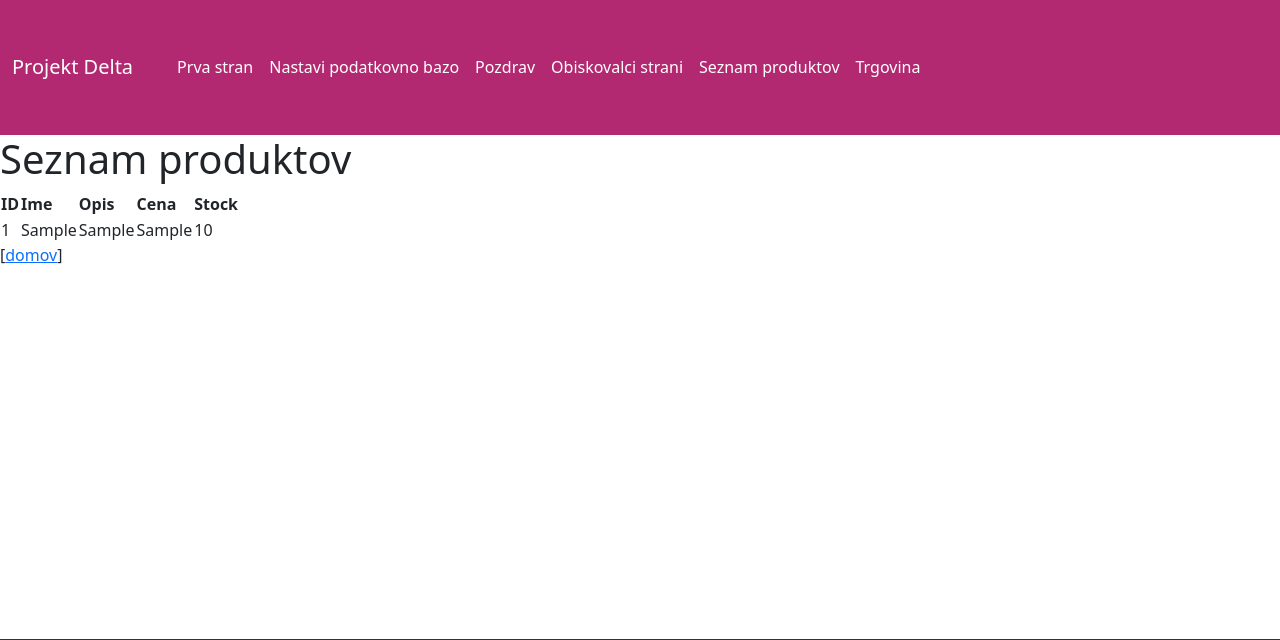
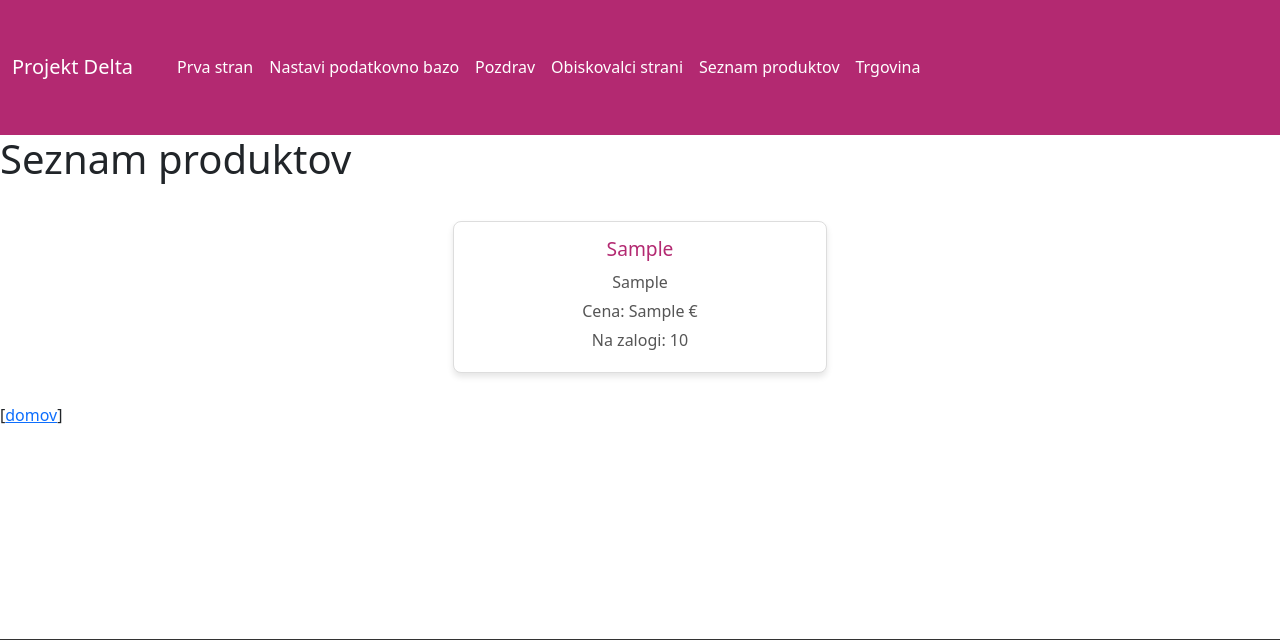
Before and after one commit to LilDomc/sv_delta, a Flask app: page /products in a window 1280 px wide. Shown: the part 89-729 px from the top of the page. Run offline with Flask 3, Linux system fonts and the light colour scheme; a database or web service that is not in the repository returns one stand-in record (values such as "Sample title"); data that the repository does not hold is empty; parts of the project's set-up code (start-up, migrations or seed data) failed here and were passed over; some libraries are stand-ins or nearby versions.

Commit message:
Added a css to products

```diff
--- a/src/models/sv_user.py
+++ b/src/models/sv_user.py
@@ -72,7 +72,9 @@ def insert_test_data():     #inserta če je tabela prazna
                     (1, 'Varovalka 100w', 'Description for product 1', '100', '5', 'Zelo dober izdelek!', '3'),
                     (2, 'Varovalka 200w', 'Description for product 2', '150', '4', 'Solidno', NULL),
                     (3, 'Varovalka 300w', 'Description for product 3', '200', '3', 'Zadovoljen, vendar sem pričakoval več', '1'),
-                    (4, 'Varovalka 400w', 'Description for product 4', '600', '5', 'Dela kot je treba!', '2');
+                    (4, 'Varovalka 400w', 'Description for product 4', '600', '5', 'Dela kot je treba!', '2'),
+                    (5, 'Varovalka 500w', 'Description for product 5', '700', '5', 'Dela kot je treba!', '5'),
+                    (6, 'Varovalka 600w', 'Description for product 6', '800', '5', 'Dela kot je treba!', '10');
                 END IF;
             END;
             $$;''')
--- a/src/static/styles/styles.css
+++ b/src/static/styles/styles.css
@@ -150,3 +150,58 @@ footer {
     width: 100%;
     bottom: 0;
 }
+
+
+.product-container {
+    display: flex;
+    flex-wrap: wrap;
+    justify-content: center;
+    gap: 20px;
+    padding: 20px;
+}
+
+.product-card {
+    background-color: #fff;
+    border: 1px solid #ddd;
+    border-radius: 8px;
+    box-shadow: 0 4px 6px rgba(0, 0, 0, 0.1);
+    padding: 15px;
+    margin: 10px;
+    width: calc(33.33% - 40px); /* Three items per row */
+    text-align: center;
+    transition: transform 0.2s, box-shadow 0.2s;
+}
+
+.product-card:hover {
+    transform: translateY(-5px);
+    box-shadow: 0 8px 16px rgba(0, 0, 0, 0.2);
+}
+
+.product-card h3 {
+    margin: 0 0 10px;
+    font-size: 1.2em;
+    color: #b32971;
+}
+
+.product-card p {
+    margin: 5px 0;
+    color: #555;
+}
+
+.clearfix {
+    flex-basis: 100%;
+    height: 0;
+}
+
+/* Responsive Design */
+@media (max-width: 992px) {
+    .product-card {
+        width: calc(50% - 40px); /* Two items per row */
+    }
+}
+
+@media (max-width: 600px) {
+    .product-card {
+        width: calc(100% - 40px); /* One item per row */
+    }
+}
--- a/src/templates/sv_products.html
+++ b/src/templates/sv_products.html
@@ -1,27 +1,18 @@
 {% extends "base.html" %}
 {% block title %}Seznam produktov{% endblock %}
 {% block content %}
-<h1>Seznam produktov</h1>       <!---spremeni seznam produktov v svoj naslov-->
-    <table>
-        <thead>
-            <tr>
-                <th>ID</th>
-                <th>Ime</th>
-                <th>Opis</th>
-                <th>Cena</th>
-                <th>Stock</th>
-            </tr>
-        </thead>
-        <tbody>
-            {% for id, Ime_produkta, Opis_produkta, Cena_produkta, Stock in products %}
-                <tr>
-                    <td>{{ id }}</td>
-                    <td>{{ Ime_produkta }}</td>
-                    <td>{{ Opis_produkta }}</td>
-                    <td>{{ Cena_produkta }}</td>
-                    <td>{{ Stock }}</td>
-                </tr>
-            {% endfor %}
-        </tbody>
-    </table>
+    <h1>Seznam produktov</h1>
+    <div class="product-container">
+        {% for id, Ime_produkta, Opis_produkta, Cena_produkta, Stock in products %}
+            <div class="product-card">
+                <h3>{{ Ime_produkta }}</h3>
+                <p>{{ Opis_produkta }}</p>
+                <p>Cena: {{ Cena_produkta }} €</p>
+                <p>Na zalogi: {{ Stock }}</p>
+            </div>
+            {% if loop.index % 3 == 0 %}
+                <div class="clearfix"></div>
+            {% endif %}
+        {% endfor %}
+    </div>
 {% endblock %}
```
Also changed, not shown: src/static/styles/tables.css (added).
